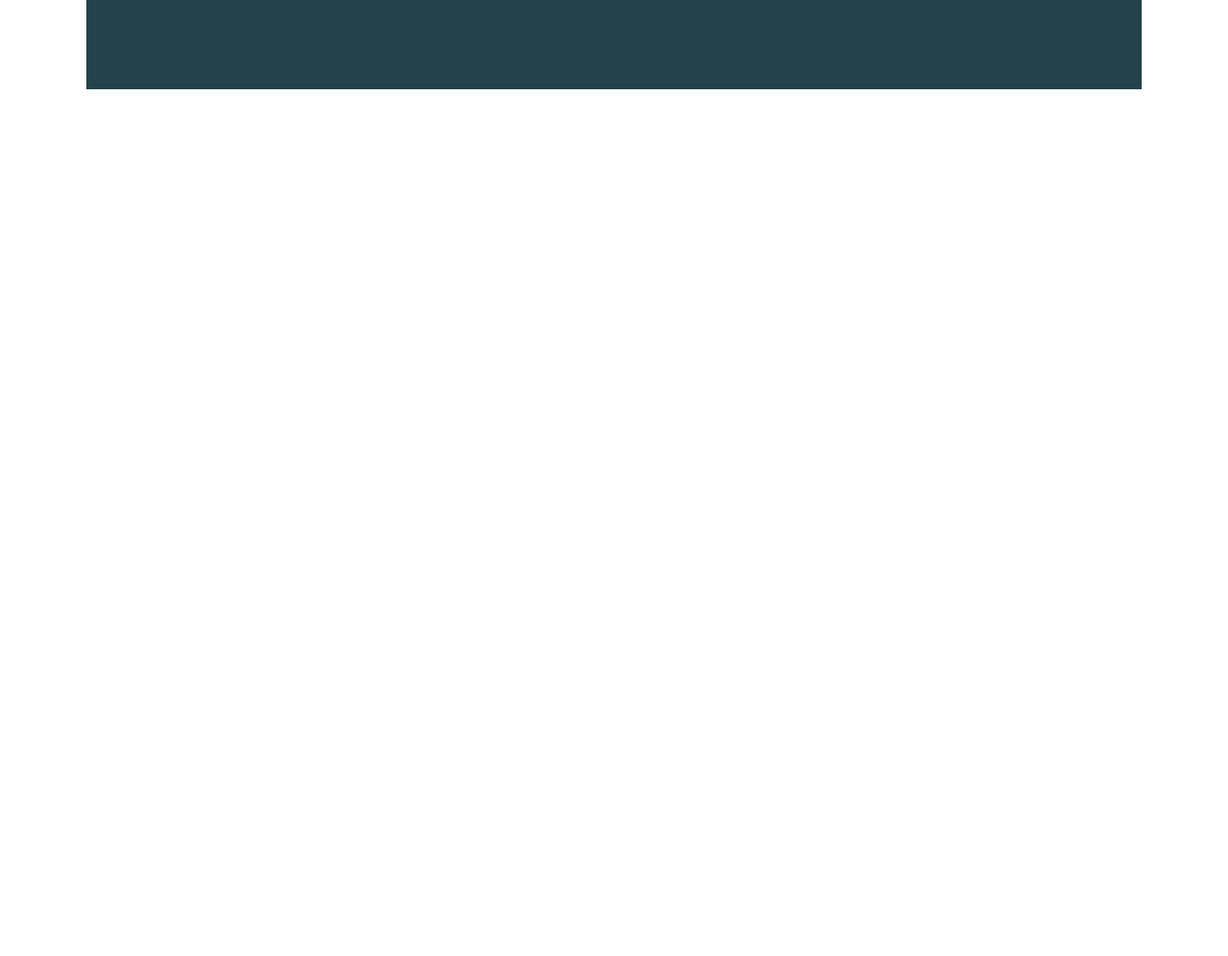
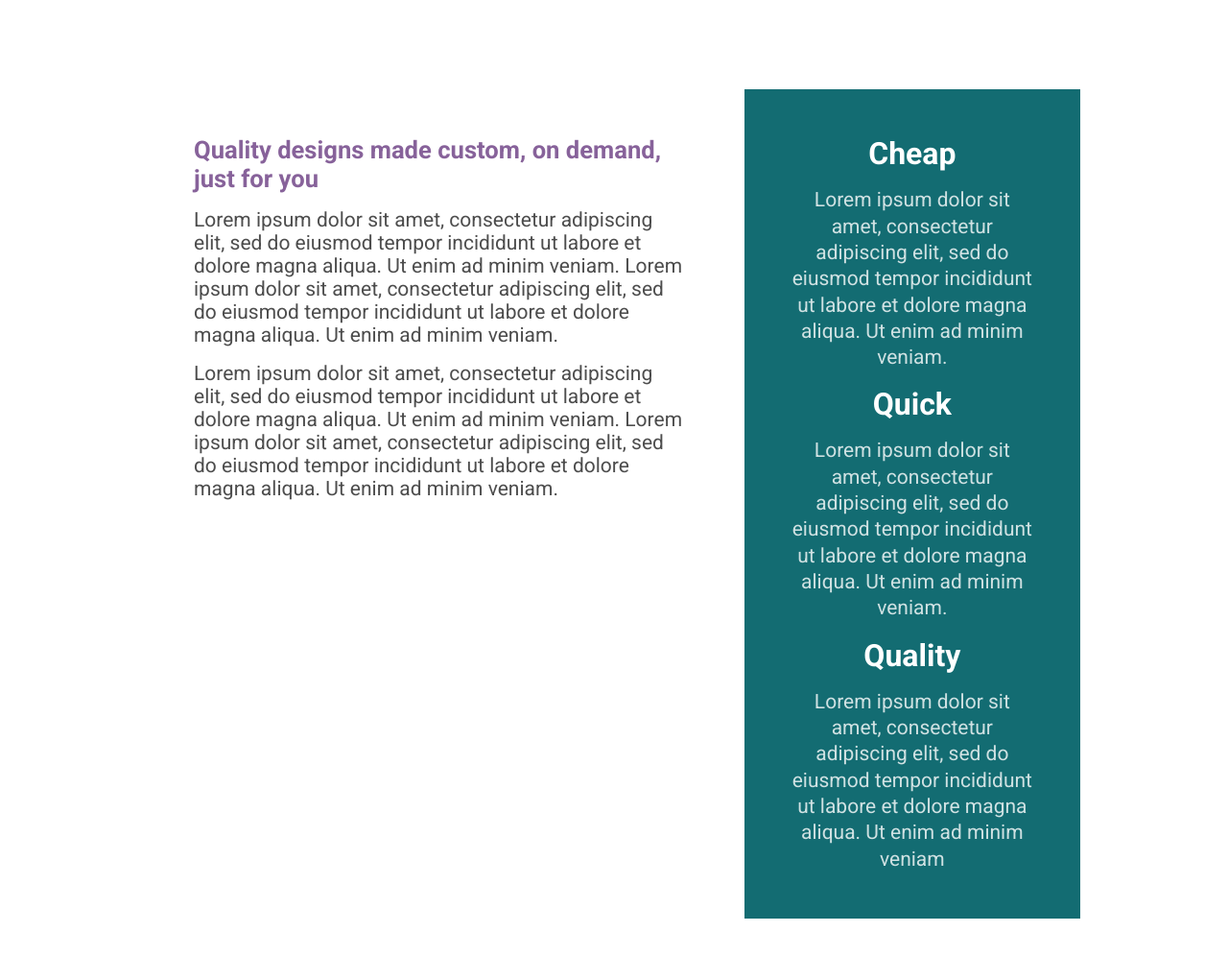
Before and after one commit to call-meRafael/conquering-responsive, a plain HTML site: page challenge-05/index.html in a window 1280 px wide. Shown: the part 548-1544 px from the top of the page at 96% size. Before the commit the page ends 800 px from the top, so only its background shows below. Drawn offline with Linux system fonts and the light colour scheme.

Commit message:
finishing the assigment

```diff
--- a/challenge-05/index.html
+++ b/challenge-05/index.html
@@ -34,5 +34,65 @@
             </div>
         </div>
     </section>
+    <section class="cta">
+        <div class="container">
+            <div class="cta__text col">
+                <h2>
+                    Quality designs made custom, on demand,
+                    just for you
+                </h2>
+                <p>
+                    Lorem ipsum dolor sit amet, consectetur adipiscing elit, sed do eiusmod
+                    tempor incididunt ut labore et dolore magna aliqua. Ut enim ad minim
+                    veniam. Lorem ipsum dolor sit amet, consectetur adipiscing elit, sed do
+                    eiusmod tempor incididunt ut labore et dolore magna aliqua. Ut enim ad
+                    minim veniam.
+                </p>
+
+                <p>
+                    Lorem ipsum dolor sit amet, consectetur adipiscing elit, sed do eiusmod
+                    tempor incididunt ut labore et dolore magna aliqua. Ut enim ad minim
+                    veniam. Lorem ipsum dolor sit amet, consectetur adipiscing elit, sed do
+                    eiusmod tempor incididunt ut labore et dolore magna aliqua. Ut enim ad
+                    minim veniam.
+                </p>
+            </div>
+            <aside class="cta__features col">
+                <h2>
+                    Cheap
+                </h2>
+                <p>
+                    Lorem ipsum dolor sit amet,
+                    consectetur adipiscing elit, sed do
+                    eiusmod tempor incididunt ut labore et
+                    dolore magna aliqua. Ut enim ad minim
+                    veniam.
+                </p>
+
+                <h2>
+                    Quick
+                </h2>
+                <p>
+                    Lorem ipsum dolor sit amet,
+                    consectetur adipiscing elit, sed do
+                    eiusmod tempor incididunt ut labore et
+                    dolore magna aliqua. Ut enim ad minim
+                    veniam.
+                </p>
+
+                <h2>
+                    Quality
+                </h2>
+                <p>
+                    Lorem ipsum dolor sit amet,
+                    consectetur adipiscing elit, sed do
+                    eiusmod tempor incididunt ut labore et
+                    dolore magna aliqua. Ut enim ad minim
+                    veniam
+                </p>
+
+            </aside>
+        </div>
+    </section>
 </body>
 </html>
--- a/challenge-05/styles/style.css
+++ b/challenge-05/styles/style.css
@@ -22,6 +22,7 @@ body {
     place-content: center;
     font-family: 'Roboto', sans-serif;
     min-height: 100dvh;
+    padding-block: 4rem;
 
 
 }
@@ -37,12 +38,19 @@ img {
 
 }
 
+.col {
+    display: flex;
+    flex-flow: column wrap;
+    gap: 1rem;
+}
+
 /* ---- utility classes ---- */
 
 
 .hero {
     max-width: 1100px;
     margin-inline: auto;
+    background: var(--bg-clr-primary);
 
 
 }
@@ -50,7 +58,6 @@ img {
 .container {
     display: flex;
     gap: 1rem;
-    background: var(--bg-clr-primary);
     padding-inline: 4rem;
     padding-block: 6rem;
 
@@ -116,3 +123,44 @@ img {
         }
     }
 }
+
+.cta {
+    max-width: 1100px;
+    margin-inline: auto;
+
+    & .container {
+
+        & .cta__text {
+            padding: 3rem;
+            & h2 {
+                font-size: 1.6rem;
+                font-weight: 700;
+                color: var(--mid-items-txt-clr);
+            }
+            & p {
+                font-size: 1.313rem;
+                color: #3A3A3A;
+                opacity: .9;
+            }
+        }
+
+        & .cta__features {
+            padding: 3rem;
+            background: var(--bg-clr-secondary);
+            align-items: center;
+            text-align: center;
+
+            & h2 {
+                font-size: 2rem;
+                color: #ffffff;
+            }
+            & p {
+                font-size: 1.313rem;
+                font-weight: 400;
+                line-height: 130%;
+                color: #ffffff;
+                opacity: .8;
+            }
+        }
+    }
+}
```
